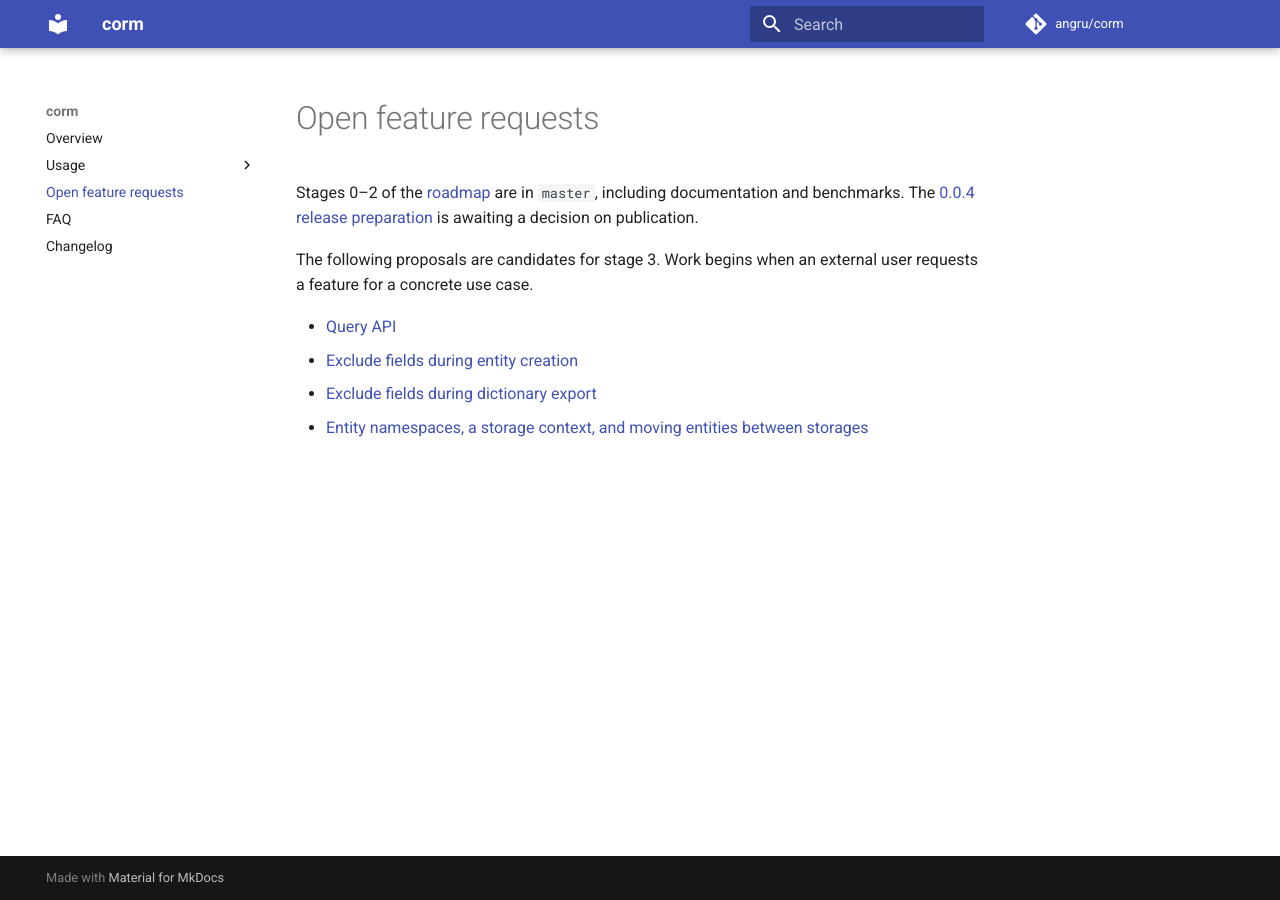
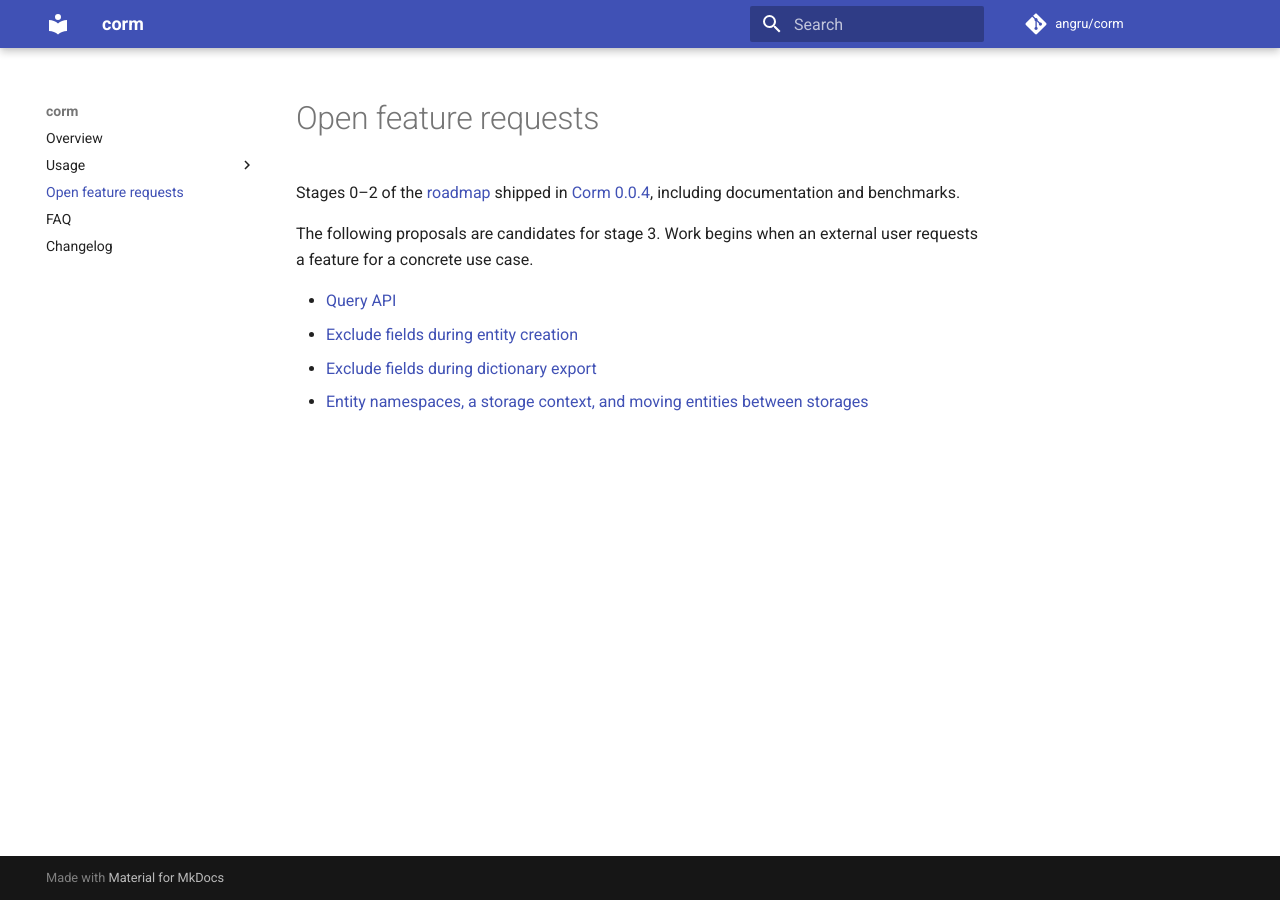
Before and after one commit to angru/corm, an MkDocs documentation site: the page built from docs/to-be-done.md, in a window 1280 px wide. Built offline with MkDocs 1.6.1 and Material for MkDocs 9.7.7, drawn with Linux system fonts in a browser that asks for light colours; comment, search, counter and statistics services are not loaded.

Commit message:
Record the published Corm 0.0.4 release

```diff
--- a/docs/to-be-done.md
+++ b/docs/to-be-done.md
@@ -1,6 +1,6 @@
 # Open feature requests
 
-Stages 0–2 of the [roadmap](https://github.com/angru/corm/issues/26) are in `master`, including documentation and benchmarks. The [0.0.4 release preparation](https://github.com/angru/corm/pull/47) is awaiting a decision on publication.
+Stages 0–2 of the [roadmap](https://github.com/angru/corm/issues/26) shipped in [Corm 0.0.4](https://pypi.org/project/corm/0.0.4/), including documentation and benchmarks.
 
 The following proposals are candidates for stage 3. Work begins when an external user requests a feature for a concrete use case.
 
```
